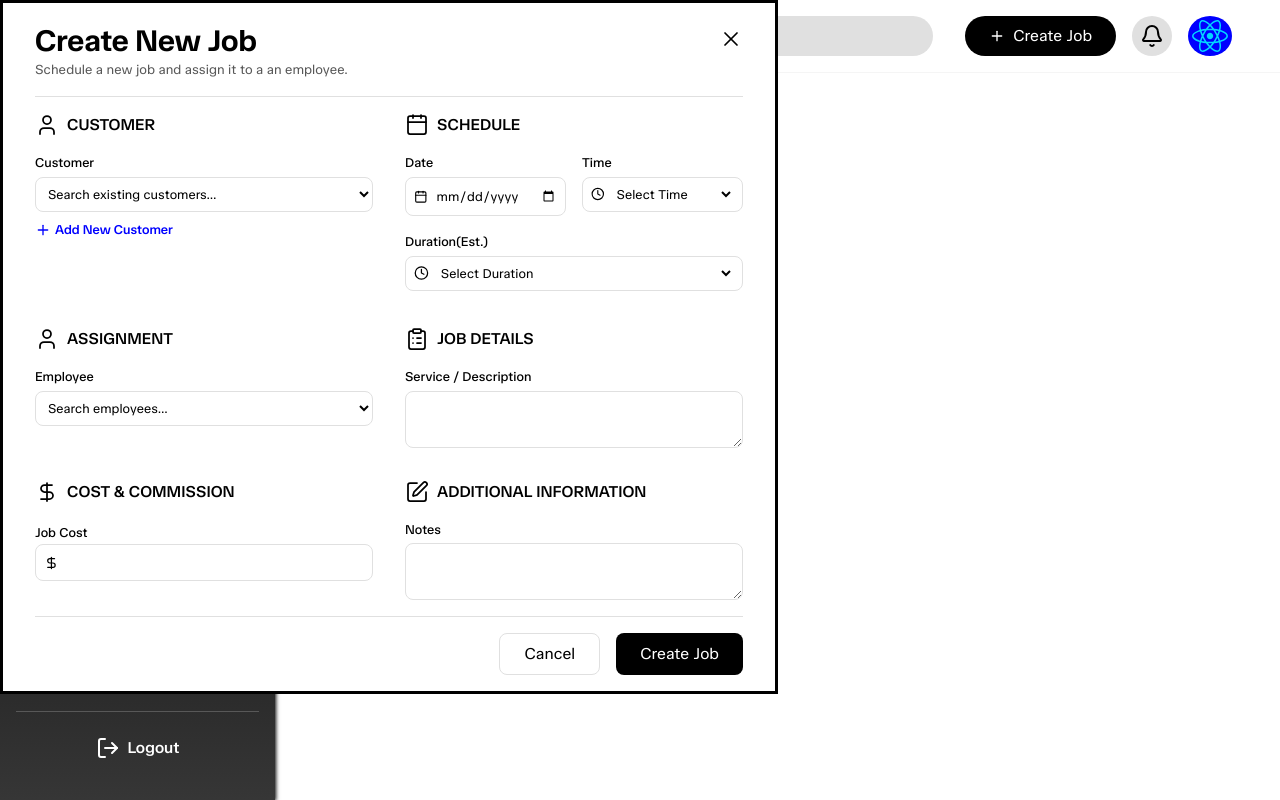
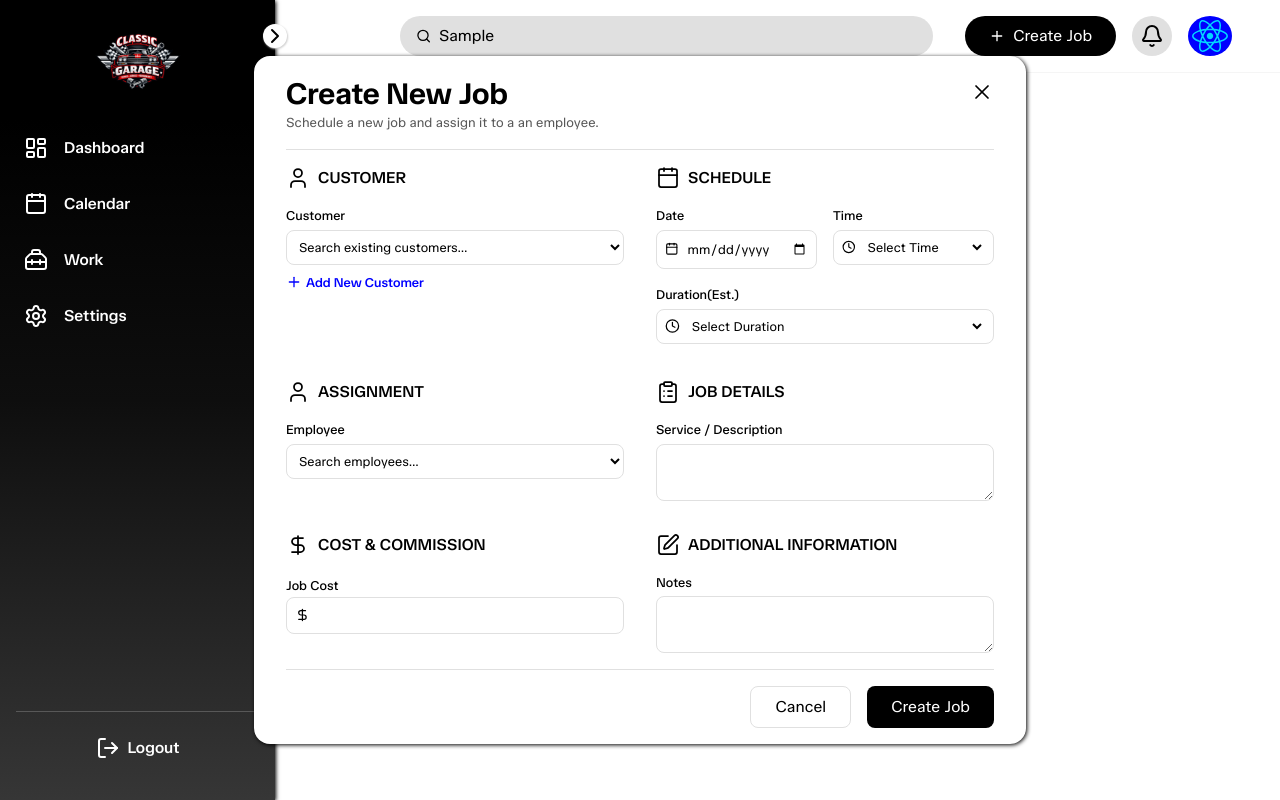
Before and after one commit to JoseBarron12/admin-dashboard, a React (Vite) app: page /home in a window 1280 px wide. Both pictures are taken after typing "Sample" into the empty fields and a click on the button "Create Job". Built offline with nearby package versions, Linux system fonts and the light colour scheme.

Commit message:
style: style: job window position no longer def
Window fit consistent UI design across app
to improve user experience and ease of use.

```diff
--- a/src/style/JobWindow.module.css
+++ b/src/style/JobWindow.module.css
@@ -1,9 +1,21 @@
+dialog ::backdrop
+{
+    background-color: rgb(0, 0, 0);
+
+}
 .jobWindow {
     display: flex;
     flex-direction: column;
     padding: 16px  32px;
     gap: 16px;
+    align-self: center;
+    justify-self: center;
+    border-radius: 16px;
+    border: none;
+    box-shadow: 1px 1px 4px black;
 }
+
+
 
 .jobWindowIcon {
     stroke-width: 1.75;
```
